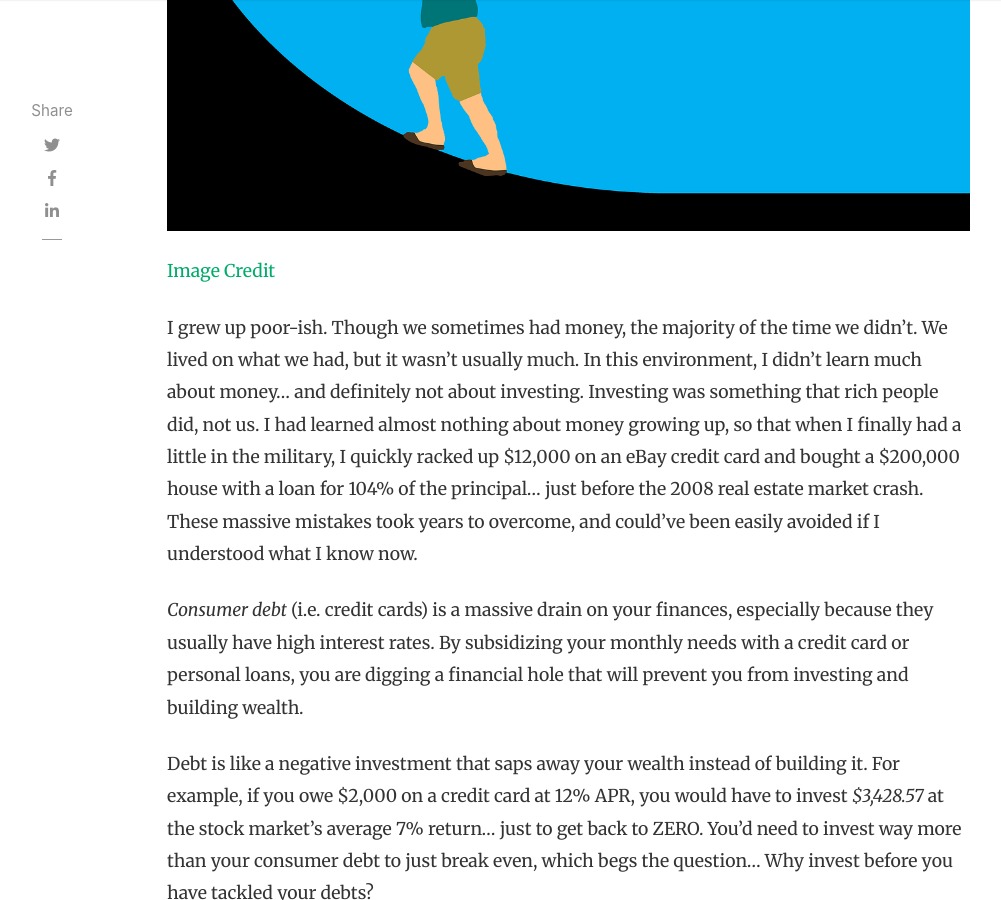
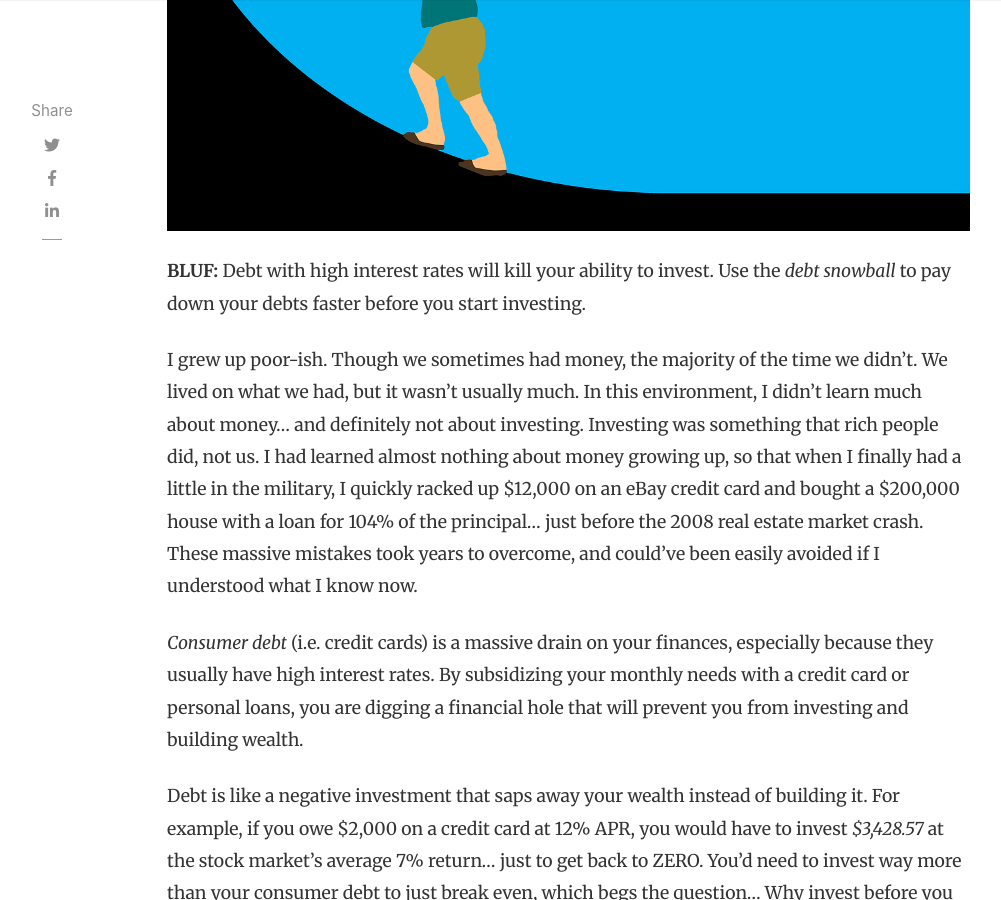
Before and after one commit to militaryinvestor/militaryinvestor.github.io, a Jekyll site: the page built from _posts/2021-08-29-How-Debt-Is-Holding-You-Back-And-How-to-Fix-It.md, in a window 1280 px wide and 900 px high, scrolled down 699 px. Shown: the whole window, without its empty margins (118-1119 px from the left). Built offline with Jekyll 4.4.1, drawn with Linux system fonts in a browser that asks for light colours; nearby versions of some CDN libraries; comment, search, counter and statistics services are not loaded.

Commit message:
Update 2021-08-29-How-Debt-Is-Holding-You-Back-And-How-to-Fix-It.md

```diff
--- a/_posts/2021-08-29-How-Debt-Is-Holding-You-Back-And-How-to-Fix-It.md
+++ b/_posts/2021-08-29-How-Debt-Is-Holding-You-Back-And-How-to-Fix-It.md
@@ -7,8 +7,8 @@ image: assets/images/2021-08-29-Debt.png
 featured: false
 hidden: false
 ---
-[Image Credit](https://pixabay.com/illustrations/debt-money-credit-loan-mortgage-3272735/)
 
+**BLUF:** Debt with high interest rates will kill your ability to invest.  Use the _debt snowball_ to pay down your debts faster before you start investing.
 
 I grew up poor-ish.  Though we sometimes had money, the majority of the time we didn’t.  We lived on what we had, but it wasn’t usually much.  In this environment, I didn’t learn much about money… and definitely not about investing.  Investing was something that rich people did, not us.  I had learned almost nothing about money growing up, so that when I finally had a little in the military, I quickly racked up $12,000 on an eBay credit card and bought a $200,000 house with a loan for 104% of the principal… just before the 2008 real estate market crash.  These massive mistakes took years to overcome, and could’ve been easily avoided if I understood what I know now.
 
```
Also changed, not shown: other parts of _posts/2021-08-29-How-Debt-Is-Holding-You-Back-And-How-to-Fix-It.md (+2 -0 lines).
